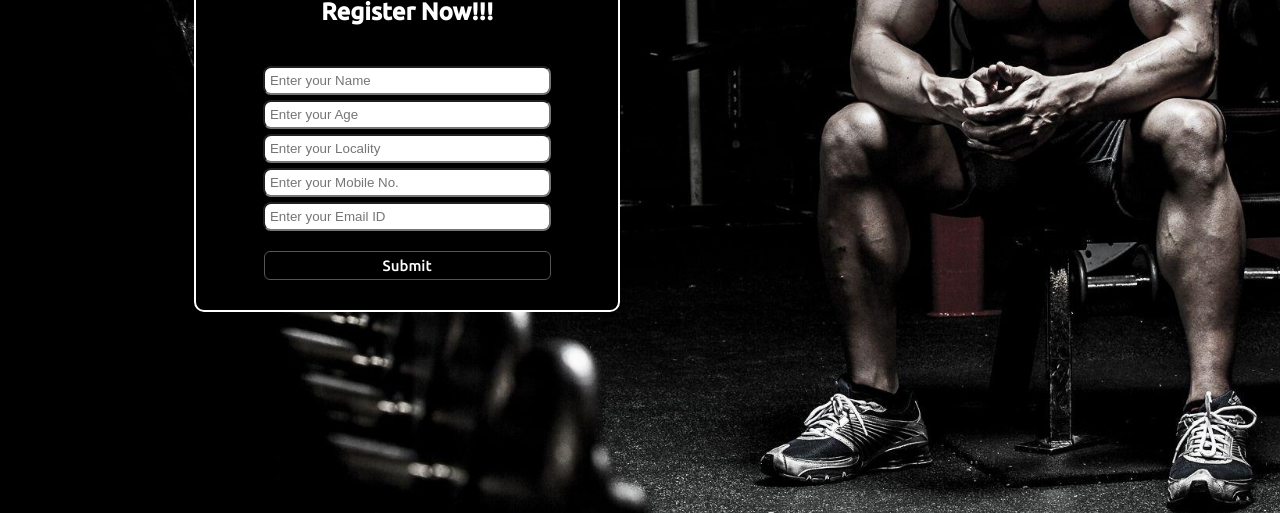
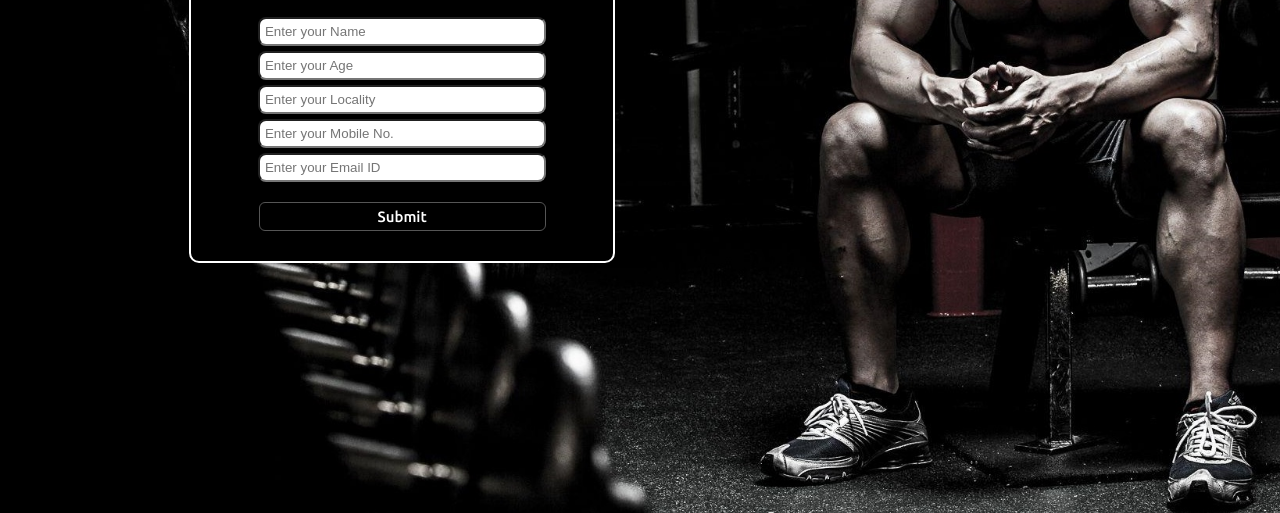
Before and after one commit to OmKakatkar/get-fit-gym-landing-page, a plain HTML site: page index.html in a window 1280 px wide. Shown: the part 287-800 px from the top of the page. Drawn offline with Linux system fonts and the light colour scheme.

Commit message:
adjusted form position

```diff
--- a/css/style.css
+++ b/css/style.css
@@ -94,8 +94,8 @@ body {
   display: inline-block;
   width: 33%;
   position: relative;
-  top: 176px;
-  left: 194px;
+  top: 127px;
+  left: 189px;
   border: 2px solid white;
   border-radius: 10px;
 }
```
